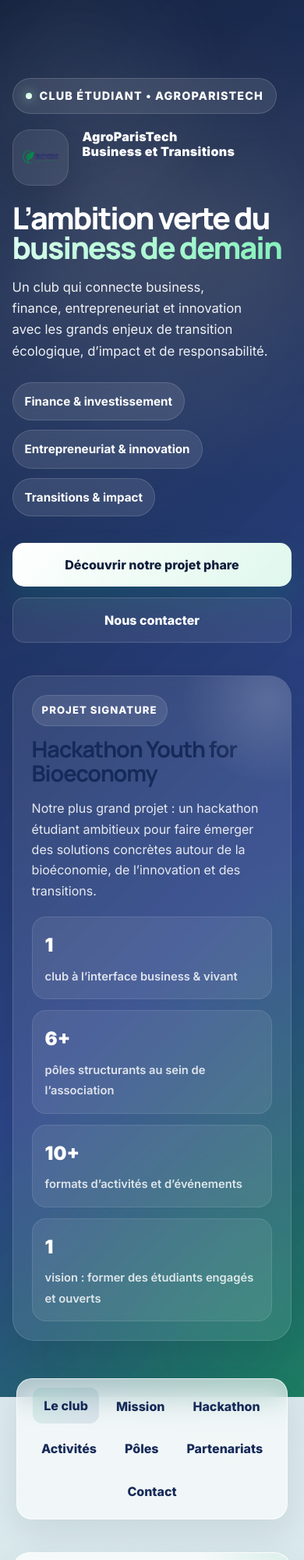
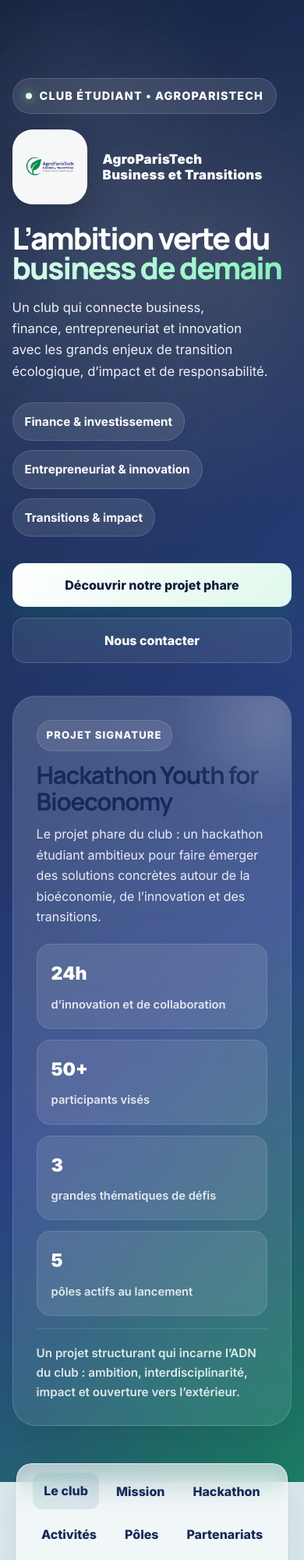
Before and after one commit to pas10308377/AgroParisTech_Business_-_Transitions, a plain HTML site: page index.html in a window 390 px wide. Shown: the top 2000 px of the page at 78% size. Drawn offline with Linux system fonts and the light colour scheme.

Commit message:
Update index.html
chgmt prés

```diff
--- a/index.html
+++ b/index.html
@@ -149,7 +149,7 @@
 
     .hero-grid {
       display: grid;
-      grid-template-columns: 1.15fr 0.85fr;
+      grid-template-columns: 1.12fr 0.88fr;
       gap: 42px;
       align-items: center;
     }
@@ -182,25 +182,24 @@
     .hero-logo-wrap {
       display: flex;
       align-items: center;
-      gap: 18px;
-      margin-bottom: 22px;
+      gap: 20px;
+      margin-bottom: 24px;
     }
 
     .hero-logo {
-      width: 86px;
-      height: 86px;
+      width: 120px;
+      height: 120px;
       object-fit: contain;
-      border-radius: 22px;
-      padding: 10px;
-      background: rgba(255,255,255,0.08);
-      border: 1px solid rgba(255,255,255,0.12);
-      backdrop-filter: blur(10px);
-      box-shadow: 0 16px 34px rgba(0,0,0,0.10);
+      border-radius: 26px;
+      padding: 14px;
+      background: rgba(255,255,255,0.96);
+      border: 1px solid rgba(255,255,255,0.95);
+      box-shadow: 0 18px 36px rgba(0,0,0,0.14);
     }
 
     .hero-brand {
       font-weight: 900;
-      font-size: 1rem;
+      font-size: 1.05rem;
       line-height: 1.2;
       letter-spacing: 0.02em;
     }
@@ -285,10 +284,10 @@
     .hero-panel {
       position: relative;
       overflow: hidden;
-      padding: 24px;
-      border-radius: 28px;
-      background: rgba(255,255,255,0.09);
-      border: 1px solid rgba(255,255,255,0.13);
+      padding: 30px;
+      border-radius: 30px;
+      background: linear-gradient(180deg, rgba(255,255,255,0.16), rgba(255,255,255,0.08));
+      border: 1px solid rgba(255,255,255,0.14);
       backdrop-filter: blur(16px);
       box-shadow: 0 24px 70px rgba(0,0,0,0.12);
     }
@@ -296,10 +295,10 @@
     .hero-panel::after {
       content: "";
       position: absolute;
-      width: 220px;
-      height: 220px;
-      right: -80px;
-      top: -80px;
+      width: 240px;
+      height: 240px;
+      right: -90px;
+      top: -90px;
       border-radius: 50%;
       background: radial-gradient(circle, rgba(255,255,255,0.16), transparent 70%);
     }
@@ -318,41 +317,51 @@
     }
 
     .panel-title {
-      margin: 0 0 16px;
+      margin: 0 0 12px;
       font-family: "Manrope", sans-serif;
-      font-size: 1.8rem;
+      font-size: 1.95rem;
       line-height: 1.08;
     }
 
     .panel-text {
-      margin: 0 0 18px;
+      margin: 0 0 22px;
       color: rgba(255,255,255,0.88);
+      font-size: 1rem;
+    }
+
+    .hero-panel-footer {
+      margin-top: 16px;
+      padding-top: 18px;
+      border-top: 1px solid rgba(255,255,255,0.12);
+      color: rgba(255,255,255,0.84);
+      font-size: 0.95rem;
+      font-weight: 600;
     }
 
     .hero-metrics {
       display: grid;
       grid-template-columns: repeat(2, minmax(120px, 1fr));
       gap: 14px;
-      margin-top: 20px;
+      margin-top: 18px;
     }
 
     .metric {
-      padding: 16px;
+      padding: 18px;
       border-radius: 18px;
-      background: rgba(255,255,255,0.08);
-      border: 1px solid rgba(255,255,255,0.10);
+      background: rgba(255,255,255,0.10);
+      border: 1px solid rgba(255,255,255,0.12);
     }
 
     .metric strong {
       display: block;
       margin-bottom: 6px;
-      font-size: 1.5rem;
+      font-size: 1.45rem;
       font-weight: 900;
     }
 
     .metric span {
       font-size: 0.92rem;
-      color: rgba(255,255,255,0.82);
+      color: rgba(255,255,255,0.84);
       font-weight: 600;
     }
 
@@ -485,7 +494,7 @@
     .grid { grid-template-columns: repeat(auto-fit, minmax(245px, 1fr)); }
     .contact-grid { grid-template-columns: repeat(auto-fit, minmax(240px, 1fr)); }
     .poles-grid { grid-template-columns: repeat(auto-fit, minmax(230px, 1fr)); }
-    .activities-grid { grid-template-columns: repeat(auto-fit, minmax(220px, 1fr)); }
+    .activities-grid { grid-template-columns: repeat(3, minmax(0, 1fr)); }
 
     .card,
     .mini-stat,
@@ -520,6 +529,16 @@
       inset: 0 0 auto 0;
       height: 5px;
       background: linear-gradient(90deg, var(--green-700), var(--blue-700));
+    }
+
+    .activities-grid .card:first-child {
+      grid-column: span 2;
+      background: linear-gradient(135deg, rgba(0,160,106,0.08), rgba(29,55,128,0.08), rgba(255,255,255,0.96));
+    }
+
+    .coming-soon-card {
+      background: linear-gradient(135deg, rgba(22,42,89,0.06), rgba(0,160,106,0.06), rgba(255,255,255,0.98));
+      border-style: dashed;
     }
 
     .card-icon,
@@ -747,8 +766,13 @@
     @media (max-width: 980px) {
       .hero-grid,
       .grid-2,
-      .flagship-shell {
+      .flagship-shell,
+      .activities-grid {
         grid-template-columns: 1fr;
+      }
+
+      .activities-grid .card:first-child {
+        grid-column: span 1;
       }
 
       header {
@@ -793,12 +817,12 @@
       }
 
       .hero-logo-wrap {
-        align-items: flex-start;
+        align-items: center;
       }
 
       .hero-logo {
-        width: 72px;
-        height: 72px;
+        width: 96px;
+        height: 96px;
       }
     }
 
@@ -836,7 +860,6 @@
         <div class="hero-kicker">Club étudiant • AgroParisTech</div>
 
         <div class="hero-logo-wrap">
-          <!-- Remplace le chemin ci-dessous par le chemin final de ton logo si besoin -->
           <img class="hero-logo" src="logo_APT_business&Transitions.png" alt="Logo AgroParisTech Business & Transitions" />
           <div class="hero-brand">
             AgroParisTech<br>
@@ -870,27 +893,31 @@
         <span class="panel-label">Projet signature</span>
         <h2 class="panel-title">Hackathon Youth for Bioeconomy</h2>
         <p class="panel-text">
-          Notre plus grand projet : un hackathon étudiant ambitieux pour faire émerger des solutions concrètes autour de la bioéconomie,
+          Le projet phare du club : un hackathon étudiant ambitieux pour faire émerger des solutions concrètes autour de la bioéconomie,
           de l’innovation et des transitions.
         </p>
 
         <div class="hero-metrics">
           <div class="metric">
-            <strong>1</strong>
-            <span>club à l’interface business & vivant</span>
+            <strong>24h</strong>
+            <span>d’innovation et de collaboration</span>
           </div>
           <div class="metric">
-            <strong>6+</strong>
-            <span>pôles structurants au sein de l’association</span>
+            <strong>50+</strong>
+            <span>participants visés</span>
           </div>
           <div class="metric">
-            <strong>10+</strong>
-            <span>formats d’activités et d’événements</span>
+            <strong>3</strong>
+            <span>grandes thématiques de défis</span>
           </div>
           <div class="metric">
-            <strong>1</strong>
-            <span>vision : former des étudiants engagés et ouverts</span>
+            <strong>5</strong>
+            <span>pôles actifs au lancement</span>
           </div>
+        </div>
+
+        <div class="hero-panel-footer">
+          Un projet structurant qui incarne l’ADN du club : ambition, interdisciplinarité, impact et ouverture vers l’extérieur.
         </div>
       </div>
     </div>
@@ -1020,7 +1047,7 @@
                 <span>grandes thématiques de défis</span>
               </div>
               <div class="flagship-stat">
-                <strong>100+</strong>
+                <strong>50+</strong>
                 <span>participants visés</span>
               </div>
               <div class="flagship-stat">
@@ -1066,6 +1093,14 @@
 
         <div class="activities-grid">
           <div class="card">
+            <div class="card-icon">💡</div>
+            <h3>Hackathons, concours & temps forts</h3>
+            <p>
+              Des formats emblématiques pour concevoir, challenger et défendre des idées à fort potentiel. Ces événements incarnent
+              l’ambition du club et donnent une dimension concrète, collective et visible à nos actions.
+            </p>
+          </div>
+          <div class="card">
             <div class="card-icon">🎤</div>
             <h3>Conférences</h3>
             <p>Interventions d’experts, d’alumni, de dirigeants ou d’acteurs engagés sur les grandes transformations économiques et environnementales.</p>
@@ -1076,23 +1111,18 @@
             <p>Formats pratiques sur le pitch, le business model, l’investissement, l’innovation, l’impact ou la structuration de projet.</p>
           </div>
           <div class="card">
-            <div class="card-icon">💡</div>
-            <h3>Hackathons & concours</h3>
-            <p>Des expériences collectives pour concevoir, challenger et défendre des idées concrètes à fort potentiel.</p>
-          </div>
-          <div class="card">
             <div class="card-icon">🏢</div>
             <h3>Visites</h3>
             <p>Découvertes de startups, d’entreprises et d’écosystèmes pour connecter les apprentissages au terrain.</p>
           </div>
           <div class="card">
             <div class="card-icon">🎓</div>
-            <h3>Mini-MOOC internes</h3>
-            <p>Contenus de formation accessibles pour acquérir des bases communes et monter en compétence au sein du club.</p>
+            <h3>Mini-formations</h3>
+            <p>Contenus accessibles pour acquérir des bases communes, structurer les connaissances et monter en compétence au sein du club.</p>
           </div>
           <div class="card">
             <div class="card-icon">🎙️</div>
-            <h3>Rencontres & podcasts</h3>
+            <h3>Rencontres & contenus</h3>
             <p>Formats inspirants pour donner la parole à des profils variés et rendre visibles des trajectoires professionnelles engagées.</p>
           </div>
         </div>
@@ -1139,7 +1169,7 @@
         <span class="eyebrow">Organisation</span>
         <h2>Les pôles du club</h2>
         <p class="section-intro">
-          Une structure pensée pour couvrir à la fois le fond, l’animation, les partenariats et la visibilité du club.
+          Une structure pensée pour couvrir le fond, l’animation, les partenariats et la visibilité du club, avec une montée en puissance progressive.
         </p>
 
         <div class="poles-grid">
@@ -1164,19 +1194,14 @@
             <p>Construire l’identité visuelle du club, porter sa voix et valoriser ses actions avec exigence et cohérence.</p>
           </div>
           <div class="card">
-            <div class="card-icon">🧩</div>
-            <h3>Pôle Ressources Humaines</h3>
-            <p>Faire vivre l’équipe, coordonner les membres et structurer l’engagement au sein du club.</p>
-          </div>
-          <div class="card">
-            <div class="card-icon">💻</div>
-            <h3>Pôle SI</h3>
-            <p>Appuyer les besoins techniques et les outils nécessaires au bon fonctionnement de l’association.</p>
-          </div>
-          <div class="card">
             <div class="card-icon">🏛️</div>
             <h3>Bureau</h3>
             <p>Donner l’impulsion, fixer le cap et garantir la cohérence globale des projets portés par AgroParisTech Business & Transitions.</p>
+          </div>
+          <div class="card coming-soon-card">
+            <div class="card-icon">✨</div>
+            <h3>Pôles à venir</h3>
+            <p>À mesure que le club grandira, d’autres pôles pourront émerger pour accompagner son développement et répondre à de nouveaux besoins.</p>
           </div>
         </div>
       </div>
```
